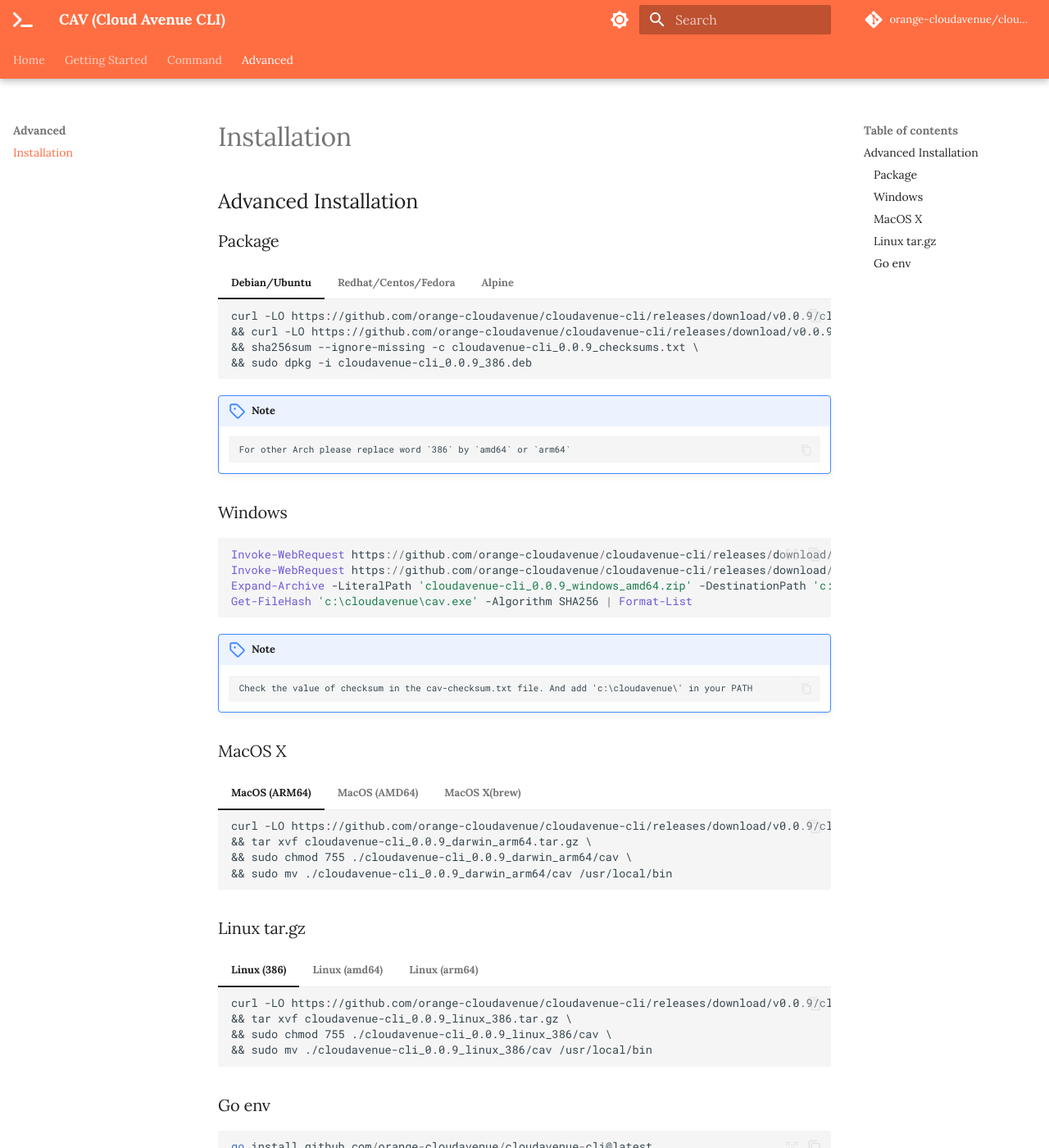
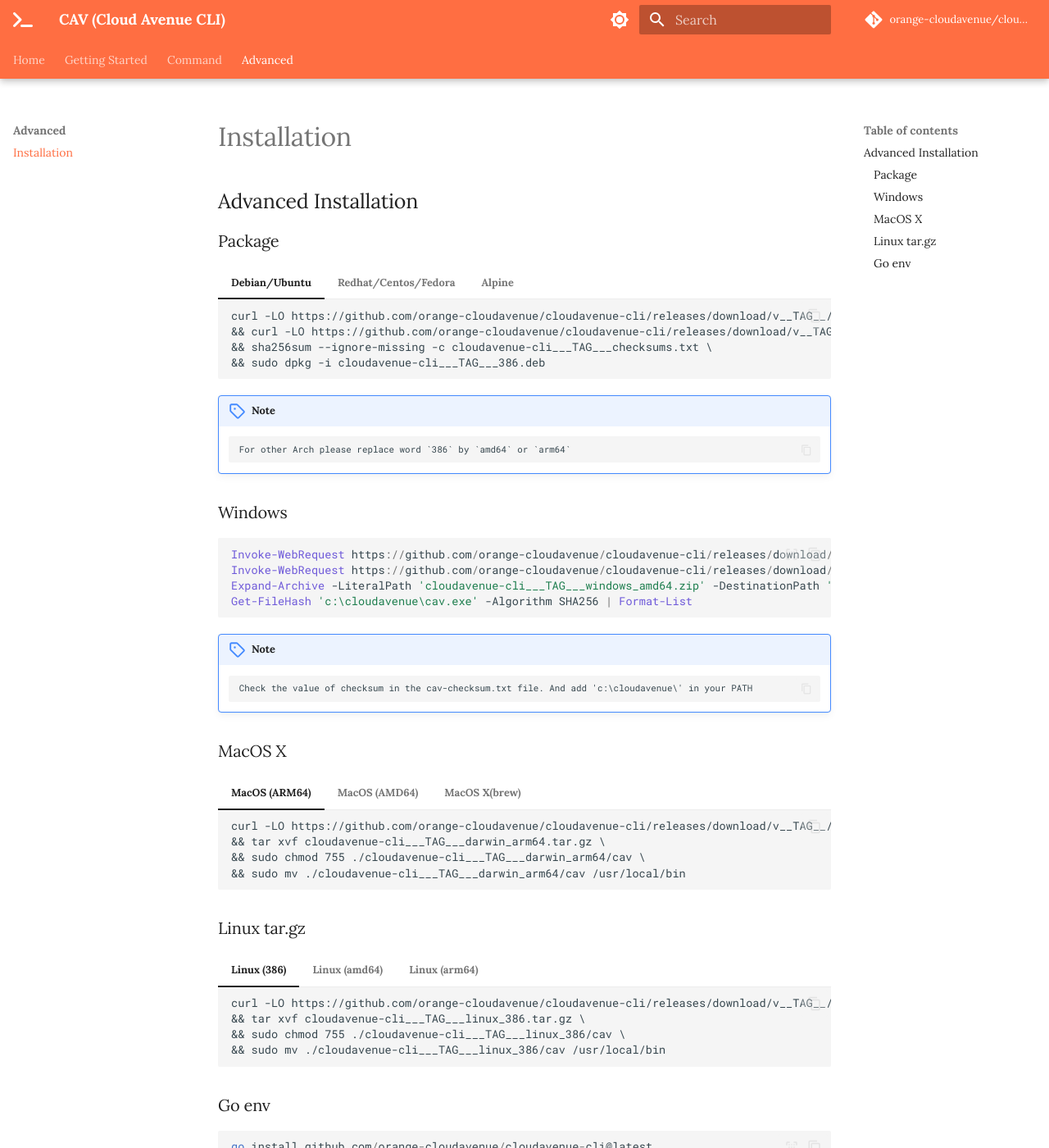
Before and after one commit to orange-cloudavenue/cloudavenue-cli, an MkDocs documentation site: the page built from docs/advanced/advanced-installation.md, in a window 1280 px wide and 1400 px high. Shown: the whole window at 82% size. Built offline with MkDocs 1.6.1 and Material for MkDocs 9.7.7, drawn with Linux system fonts in a browser that asks for light colours; comment, search, counter and statistics services are not loaded.

Commit message:
chore: add tag referer in adv installation

````diff
--- a/docs/advanced/advanced-installation.md
+++ b/docs/advanced/advanced-installation.md
@@ -3,33 +3,33 @@
 ### Package
 === "Debian/Ubuntu"
 
-        curl -LO https://github.com/orange-cloudavenue/cloudavenue-cli/releases/download/v0.0.9/cloudavenue-cli_0.0.9_checksums.txt \
-        && curl -LO https://github.com/orange-cloudavenue/cloudavenue-cli/releases/download/v0.0.9/cloudavenue-cli_0.0.9_386.deb \
-        && sha256sum --ignore-missing -c cloudavenue-cli_0.0.9_checksums.txt \
-        && sudo dpkg -i cloudavenue-cli_0.0.9_386.deb
+        curl -LO https://github.com/orange-cloudavenue/cloudavenue-cli/releases/download/v__TAG__/cloudavenue-cli___TAG___checksums.txt \
+        && curl -LO https://github.com/orange-cloudavenue/cloudavenue-cli/releases/download/v__TAG__/cloudavenue-cli___TAG___386.deb \
+        && sha256sum --ignore-missing -c cloudavenue-cli___TAG___checksums.txt \
+        && sudo dpkg -i cloudavenue-cli___TAG___386.deb
 
 === "Redhat/Centos/Fedora"
 
-        curl -LO https://github.com/orange-cloudavenue/cloudavenue-cli/releases/download/v0.0.9/cloudavenue-cli_0.0.9_checksums.txt \
-        && curl -LO https://github.com/orange-cloudavenue/cloudavenue-cli/releases/download/v0.0.9/cloudavenue-cli_0.0.9_386.rpm \
-        && sha256sum --ignore-missing -c cloudavenue-cli_0.0.9_checksums.txt \
-        && sudo rpm -i cloudavenue-cli_0.0.9_386.rpm
+        curl -LO https://github.com/orange-cloudavenue/cloudavenue-cli/releases/download/v__TAG__/cloudavenue-cli___TAG___checksums.txt \
+        && curl -LO https://github.com/orange-cloudavenue/cloudavenue-cli/releases/download/v__TAG__/cloudavenue-cli___TAG___386.rpm \
+        && sha256sum --ignore-missing -c cloudavenue-cli___TAG___checksums.txt \
+        && sudo rpm -i cloudavenue-cli___TAG___386.rpm
 
 === "Alpine"
 
-        curl -LO https://github.com/orange-cloudavenue/cloudavenue-cli/releases/download/v0.0.9/cloudavenue-cli_0.0.9_checksums.txt \
-        && curl -LO https://github.com/orange-cloudavenue/cloudavenue-cli/releases/download/v0.0.9/cloudavenue-cli_0.0.9_386.apk \
-        && sha256sum --ignore-missing -c cloudavenue-cli_0.0.9_checksums.txt \
-        && sudo apk add cloudavenue-cli_0.0.9_386.apk
+        curl -LO https://github.com/orange-cloudavenue/cloudavenue-cli/releases/download/v__TAG__/cloudavenue-cli___TAG___checksums.txt \
+        && curl -LO https://github.com/orange-cloudavenue/cloudavenue-cli/releases/download/v__TAG__/cloudavenue-cli___TAG___386.apk \
+        && sha256sum --ignore-missing -c cloudavenue-cli___TAG___checksums.txt \
+        && sudo apk add cloudavenue-cli___TAG___386.apk
 
 !!! Note
         For other Arch please replace word `386` by `amd64` or `arm64`
 
 ### Windows
 ``` powershell
-Invoke-WebRequest https://github.com/orange-cloudavenue/cloudavenue-cli/releases/download/v0.0.9/cloudavenue-cli_0.0.9_checksums.txt -OutFile "cav-checksum.txt"
-Invoke-WebRequest https://github.com/orange-cloudavenue/cloudavenue-cli/releases/download/v0.0.9/cloudavenue-cli_0.0.9_windows_amd64.zip -OutFile "cloudavenue-cli_0.0.9_windows_amd64.zip"
-Expand-Archive -LiteralPath 'cloudavenue-cli_0.0.9_windows_amd64.zip' -DestinationPath 'c:\cloudavenue\'
+Invoke-WebRequest https://github.com/orange-cloudavenue/cloudavenue-cli/releases/download/v__TAG__/cloudavenue-cli___TAG___checksums.txt -OutFile "cav-checksum.txt"
+Invoke-WebRequest https://github.com/orange-cloudavenue/cloudavenue-cli/releases/download/v__TAG__/cloudavenue-cli___TAG___windows_amd64.zip -OutFile "cloudavenue-cli___TAG___windows_amd64.zip"
+Expand-Archive -LiteralPath 'cloudavenue-cli___TAG___windows_amd64.zip' -DestinationPath 'c:\cloudavenue\'
 Get-FileHash 'c:\cloudavenue\cav.exe' -Algorithm SHA256 | Format-List
 ```
 !!! Note
@@ -38,17 +38,17 @@
 ### MacOS X
 === "MacOS (ARM64)"
 
-        curl -LO https://github.com/orange-cloudavenue/cloudavenue-cli/releases/download/v0.0.9/cloudavenue-cli_0.0.9_darwin_arm64.tar.gz \
-        && tar xvf cloudavenue-cli_0.0.9_darwin_arm64.tar.gz \
-        && sudo chmod 755 ./cloudavenue-cli_0.0.9_darwin_arm64/cav \
-        && sudo mv ./cloudavenue-cli_0.0.9_darwin_arm64/cav /usr/local/bin
+        curl -LO https://github.com/orange-cloudavenue/cloudavenue-cli/releases/download/v__TAG__/cloudavenue-cli___TAG___darwin_arm64.tar.gz \
+        && tar xvf cloudavenue-cli___TAG___darwin_arm64.tar.gz \
+        && sudo chmod 755 ./cloudavenue-cli___TAG___darwin_arm64/cav \
+        && sudo mv ./cloudavenue-cli___TAG___darwin_arm64/cav /usr/local/bin
 
 === "MacOS (AMD64)"
 
-        curl -LO https://github.com/orange-cloudavenue/cloudavenue-cli/releases/download/v0.0.9/cloudavenue-cli_0.0.9_darwin_amd64.tar.gz \
-        && tar xvf cloudavenue-cli_0.0.9_darwin_amd64.tar.gz \
-        && sudo chmod 755 ./cloudavenue-cli_0.0.9_darwin_amd64/cav \
-        && sudo mv ./cloudavenue-cli_0.0.9_darwin_amd64/cav /usr/local/bin
+        curl -LO https://github.com/orange-cloudavenue/cloudavenue-cli/releases/download/v__TAG__/cloudavenue-cli___TAG___darwin_amd64.tar.gz \
+        && tar xvf cloudavenue-cli___TAG___darwin_amd64.tar.gz \
+        && sudo chmod 755 ./cloudavenue-cli___TAG___darwin_amd64/cav \
+        && sudo mv ./cloudavenue-cli___TAG___darwin_amd64/cav /usr/local/bin
 
 === "MacOS X(brew)"
 
@@ -57,24 +57,24 @@
 ### Linux tar.gz
 === "Linux (386)"
 
-        curl -LO https://github.com/orange-cloudavenue/cloudavenue-cli/releases/download/v0.0.9/cloudavenue-cli_0.0.9_linux_386.tar.gz \
-        && tar xvf cloudavenue-cli_0.0.9_linux_386.tar.gz \
-        && sudo chmod 755 ./cloudavenue-cli_0.0.9_linux_386/cav \
-        && sudo mv ./cloudavenue-cli_0.0.9_linux_386/cav /usr/local/bin
+        curl -LO https://github.com/orange-cloudavenue/cloudavenue-cli/releases/download/v__TAG__/cloudavenue-cli___TAG___linux_386.tar.gz \
+        && tar xvf cloudavenue-cli___TAG___linux_386.tar.gz \
+        && sudo chmod 755 ./cloudavenue-cli___TAG___linux_386/cav \
+        && sudo mv ./cloudavenue-cli___TAG___linux_386/cav /usr/local/bin
 
 === "Linux (amd64)"
 
-        curl -LO https://github.com/orange-cloudavenue/cloudavenue-cli/releases/download/v0.0.9/cloudavenue-cli_0.0.9_linux_amd64.tar.gz \
-        && tar xvf cloudavenue-cli_0.0.9_linux_amd64.tar.gz \
-        && sudo chmod 755 ./cloudavenue-cli_0.0.9_linux_amd64/cav \
-        && sudo mv ./cloudavenue-cli_0.0.9_linux_amd64/cav /usr/local/bin
+        curl -LO https://github.com/orange-cloudavenue/cloudavenue-cli/releases/download/v__TAG__/cloudavenue-cli___TAG___linux_amd64.tar.gz \
+        && tar xvf cloudavenue-cli___TAG___linux_amd64.tar.gz \
+        && sudo chmod 755 ./cloudavenue-cli___TAG___linux_amd64/cav \
+        && sudo mv ./cloudavenue-cli___TAG___linux_amd64/cav /usr/local/bin
 
 === "Linux (arm64)"
 
-        curl -LO https://github.com/orange-cloudavenue/cloudavenue-cli/releases/download/v0.0.9/cloudavenue-cli_0.0.9_linux_arm64.tar.gz \
-        && tar xvf cloudavenue-cli_0.0.9_linux_arm64.tar.gz \
-        && sudo chmod 755 ./cloudavenue-cli_0.0.9_linux_arm64/cav \
-        && sudo mv ./cloudavenue-cli_0.0.9_linux_arm64/cav /usr/local/bin
+        curl -LO https://github.com/orange-cloudavenue/cloudavenue-cli/releases/download/v__TAG__/cloudavenue-cli___TAG___linux_arm64.tar.gz \
+        && tar xvf cloudavenue-cli___TAG___linux_arm64.tar.gz \
+        && sudo chmod 755 ./cloudavenue-cli___TAG___linux_arm64/cav \
+        && sudo mv ./cloudavenue-cli___TAG___linux_arm64/cav /usr/local/bin
 
 ### Go env
 ``` go
--- a/mkdocs.yml
+++ b/mkdocs.yml
@@ -37,10 +37,6 @@
 
 plugins:
   - search
-  # - social:
-  #     cards_layout_dir: layouts
-  #     cards_layout: custom
-  #     debug: true
 
 nav:
   - Home:
````
Also changed, not shown: docs/index.md (+0 -4 lines), 1 other file.
